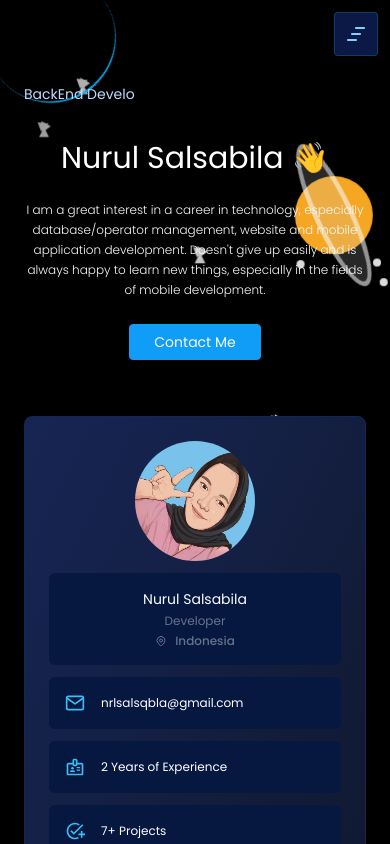
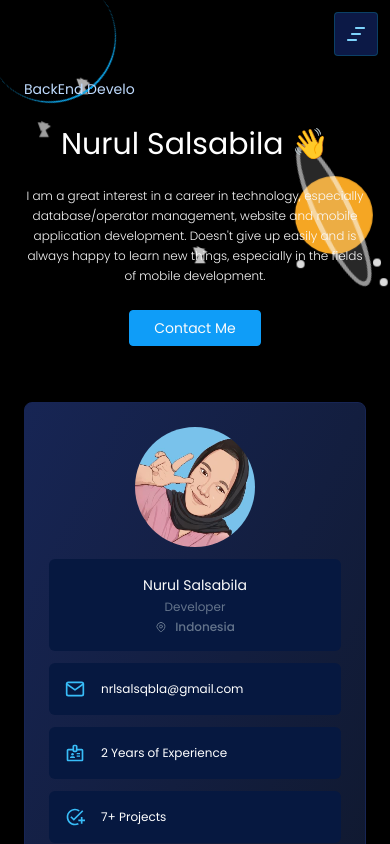
Before and after one commit to nrlsalsabl/portofolio, a React (Vite) app: page / in a window 390 px wide. Shown: the top 844 px of the page. Built offline with nearby package versions, Linux system fonts and the light colour scheme.

Commit message:
testing mobile

```diff
--- a/src/components/Hero.jsx
+++ b/src/components/Hero.jsx
@@ -80,11 +80,16 @@ const Hero =() => {
 
         <div className="flex-1 text-center md:text-left z-[1]">
 
-        <div className="flex items-center md:justify-center h-16">
-            <span className="h-6 text-sm md:text-base text-blue-200 font-normal whitespace-nowrap overflow-hidden">
+        <div className="flex items-center md:justify-center min-h-[50px]">
+            <span
+                className={`text-sm md:text-base text-blue-200 font-normal transition-transform duration-300 ${
+                currentText ? 'translate-y-0' : '-translate-y-6'
+                }`}
+            >
                 {currentText}
             </span>
             </div>
+
 
 
         <h2 className=" text-3xl mt-3 md:text-5xl md:mt-5">{name} 👋</h2>
```
